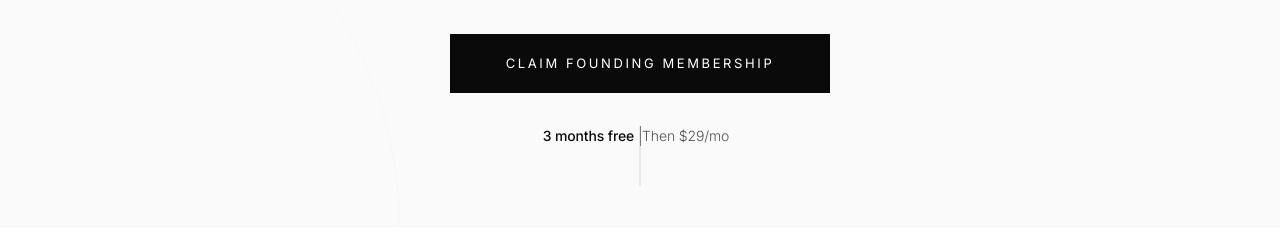
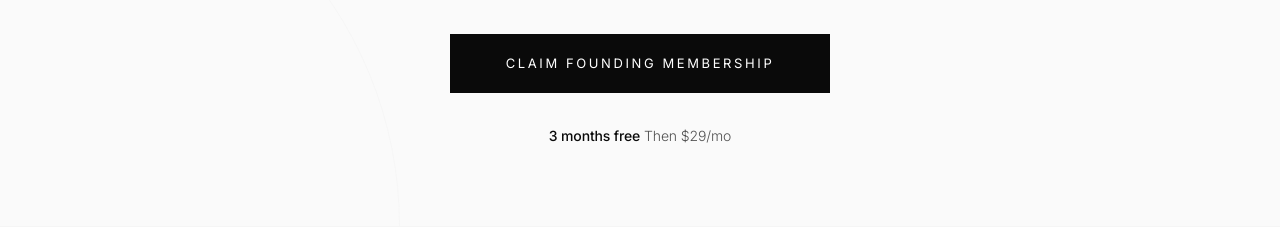
Before and after one commit to mcapace/Domeo, a Next.js app: page / in a window 1280 px wide. Shown: the part 820-1056 px from the top of the page. Built offline with nearby package versions, Linux system fonts and the light colour scheme.

Commit message:
Fix vertical line issue and restore hero text formatting - Remove scroll indicator that was causing vertical line - Restore '3 months free Then /mo' text with proper styling - Clean up hero section layout

```diff
--- a/src/app/globals.css
+++ b/src/app/globals.css
@@ -331,6 +331,17 @@ img {
   -moz-osx-font-smoothing: grayscale;
 }
 
+/* Prevent text cursor/caret from appearing */
+.text-domeo-gray-600,
+.text-domeo-gray-600 * {
+  caret-color: transparent !important;
+  -webkit-user-select: none !important;
+  -moz-user-select: none !important;
+  -ms-user-select: none !important;
+  user-select: none !important;
+  pointer-events: none !important;
+}
+
 /* Shimmer animation for buttons */
 @keyframes shimmer {
   0% { transform: translateX(-100%) skewX(-12deg); }
--- a/src/app/page.tsx
+++ b/src/app/page.tsx
@@ -55,21 +55,17 @@ export default function Home() {
             <button className="px-14 py-5 bg-domeo-black text-white text-[13px] font-normal tracking-[0.2em] uppercase hover:bg-domeo-charcoal transition-all duration-500">
               Claim Founding Membership
             </button>
-                          <div className="mt-8 flex items-center justify-center">
-                <div className="text-[14px] font-light tracking-[-0.01em] text-domeo-gray-600">
-                  <span className="text-domeo-black font-medium">3 months free</span>
-                  <span className="mx-2">Then $29/mo</span>
-                </div>
-              </div>
+          </div>
+
+          <div className="mt-8 flex items-center justify-center">
+            <div className="text-[14px] font-light tracking-[-0.01em]">
+              <span className="text-domeo-black font-medium">3 months free</span>
+              <span className="text-domeo-gray-600"> Then $29/mo</span>
+            </div>
           </div>
         </div>
 
-        {/* Minimal scroll indicator */}
-        <div className="absolute bottom-10 left-1/2 transform -translate-x-1/2">
-          <div className="w-[1px] h-[60px] bg-domeo-gray-300 relative">
-            <div className="absolute top-0 w-[1px] h-[20px] bg-domeo-black animate-pulse"></div>
-          </div>
-        </div>
+
       </section>
 
       {/* Trust Indicators */}
```
